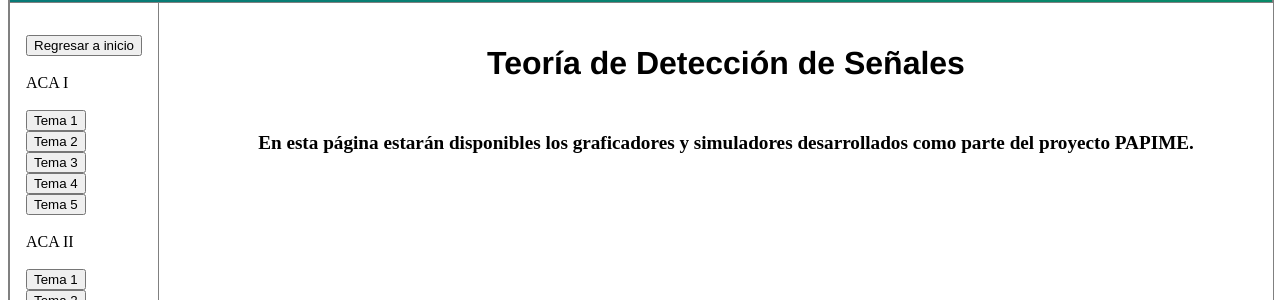
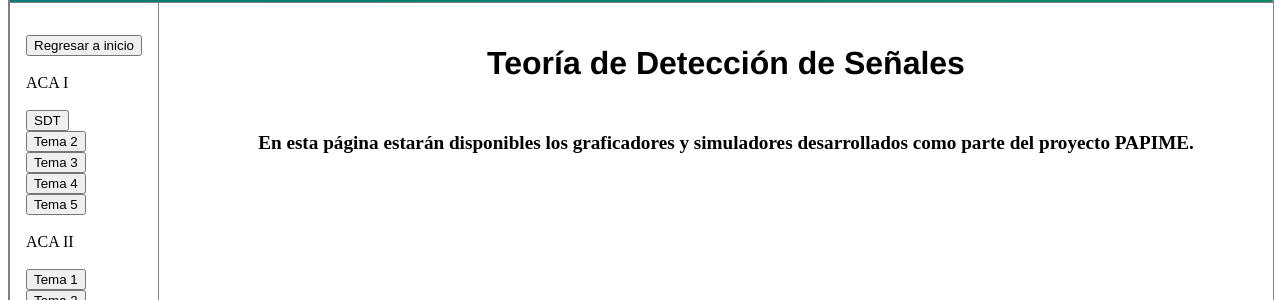
Before and after one commit to BouzasLab25/bouzaslab25.github.io, a Jekyll site: the page built from aboutPAPIME/SDT.html, in a window 1280 px wide. Shown: the part 246-546 px from the top of the page. Built offline with Jekyll 4.4.1, drawn with Linux system fonts in a browser that asks for light colours.

Commit message:
Update papime.html

```diff
--- a/_layouts/papime.html
+++ b/_layouts/papime.html
@@ -124,7 +124,7 @@ article {
 	  <li><font color="white"> Blank Space </font></li>
 	  <li><font color="black"> ACA I </font></li>
 	  <li><font color="white"> Blank Space </font></li>
-	  <li><a href="/aboutPAPIME/SDT.html"><button class="button button2">Tema 1</button></a></li>
+	  <li><a href="/aboutPAPIME/SDT.html"><button class="button button2">SDT</button></a></li>
 	  <li><a href="http://bouzaslab25.com/PAPIME2016/"><button class="button button2">Tema 2</button></a></li>
 	  <li><a href="http://bouzaslab25.com/PAPIME2016/"><button class="button button2">Tema 3</button></a></li>
 	  <li><a href="http://bouzaslab25.com/PAPIME2016/"><button class="button button2">Tema 4</button></a></li>
```
